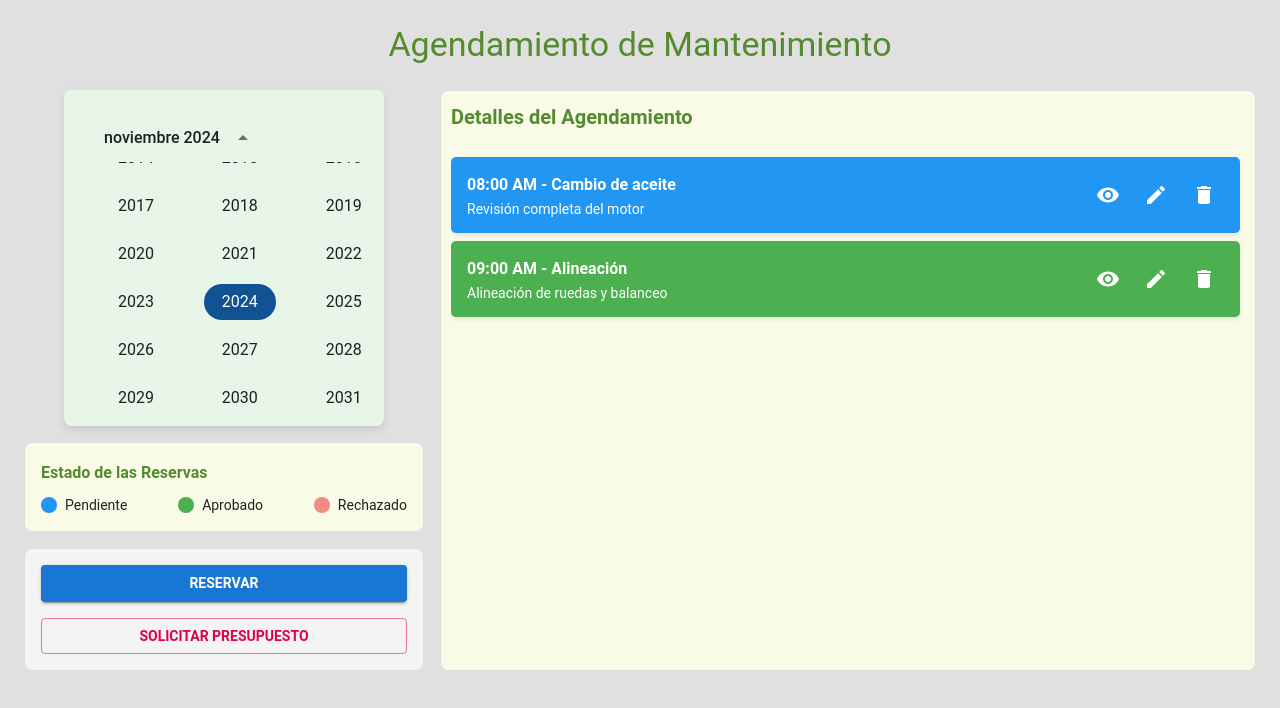
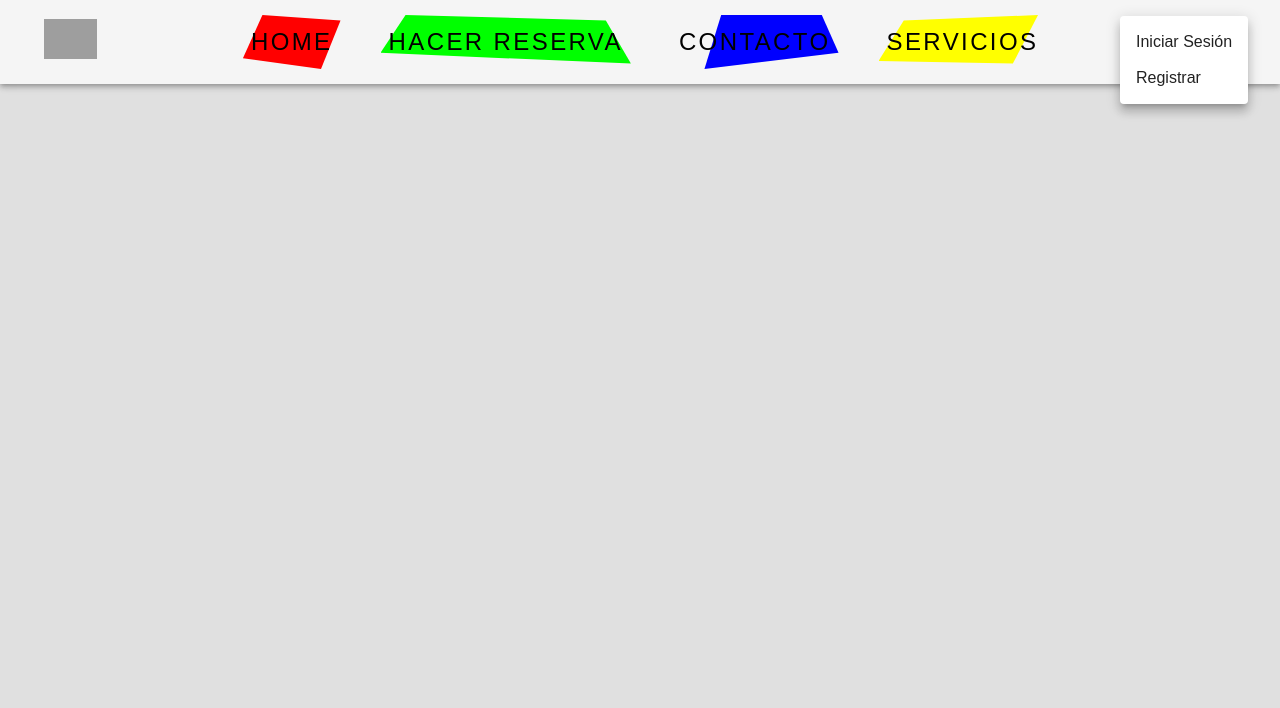
Before and after one commit to ChelochoX/autoagenda-fronted, a React (Vite) app: page / in a window 1280 px wide. Both pictures are taken after a click on the button "account of current user". Shown: the top 708 px of the page. Built offline with nearby package versions, Linux system fonts and the light colour scheme; grey boxes are pictures that could not be loaded.

Commit message:
se agrega encabezado y se modifgica el moduilo agenamiento

```diff
--- a/package.json
+++ b/package.json
@@ -13,12 +13,13 @@
     "@emotion/react": "^11.13.5",
     "@emotion/styled": "^11.13.5",
     "@mui/icons-material": "^6.1.8",
-    "@mui/material": "^6.1.8",
+    "@mui/material": "^6.1.9",
     "@mui/x-date-pickers": "^7.23.0",
     "dayjs": "^1.11.13",
     "lodash": "^4.17.21",
     "react": "^18.3.1",
-    "react-dom": "^18.3.1"
+    "react-dom": "^18.3.1",
+    "react-router-dom": "^7.0.1"
   },
   "devDependencies": {
     "@eslint/js": "^9.13.0",
--- a/src/App.jsx
+++ b/src/App.jsx
@@ -1,8 +1,25 @@
 import React from "react";
+import { BrowserRouter as Router, Routes, Route } from "react-router-dom";
+import Header from "./Componentes/Header"; // Encabezado global
+// import Home from "./Modulos/Home/Home";
 import Agendamiento from "./Modulos/Reservas/Paginas/Agendamiento";
+// import Contacto from "./Modulos/Contacto/Paginas/Contacto";
+// import Servicios from "./Modulos/Servicios/Paginas/Servicios";
 
 const App = () => {
-  return <Agendamiento />;
+  return (
+    <Router>
+      {/* Componente global Header */}
+      <Header />
+      {/* Rutas para el contenido dinámico */}
+      <Routes>
+        {/* <Route path="/" element={<Home />} /> */}
+        <Route path="/reserva" element={<Agendamiento />} />
+        {/* <Route path="/contacto" element={<Contacto />} />
+        <Route path="/servicios" element={<Servicios />} /> */}
+      </Routes>
+    </Router>
+  );
 };
 
 export default App;
--- /dev/null
+++ b/src/Componentes/Header.jsx
@@ -0,0 +1,232 @@
+import React from "react";
+import { Link } from "react-router-dom";
+import {
+  AppBar,
+  Toolbar,
+  Button,
+  IconButton,
+  Menu,
+  MenuItem,
+  Box,
+  Drawer,
+  List,
+  ListItem,
+  useMediaQuery,
+  useTheme,
+} from "@mui/material";
+import login from "../Assets/iconos/login.png"; // Imagen de login
+import MenuIcon from "@mui/icons-material/Menu";
+
+const Header = () => {
+  const links = [
+    {
+      name: "Home",
+      path: "/",
+      color: "#FF0000",
+      shape: "polygon(20% 0, 100% 10%, 80% 100%, 0 80%)",
+    },
+    {
+      name: "Hacer Reserva",
+      path: "/reserva",
+      color: "#00FF00",
+      shape: "polygon(10% 0, 90% 10%, 100% 90%, 0 70%)",
+    },
+    {
+      name: "Contacto",
+      path: "/contacto",
+      color: "#0000FF",
+      shape: "polygon(30% 0, 90% 0, 100% 70%, 20% 100%)",
+    },
+    {
+      name: "Servicios",
+      path: "/servicios",
+      color: "#FFFF00",
+      shape: "polygon(15% 10%, 95% 0, 80% 90%, 0 85%)",
+    },
+  ];
+
+  const [anchorEl, setAnchorEl] = React.useState(null);
+  const [drawerOpen, setDrawerOpen] = React.useState(false);
+  const open = Boolean(anchorEl);
+
+  const handleMenuOpen = (event) => {
+    setAnchorEl(event.currentTarget);
+  };
+
+  const handleMenuClose = () => {
+    setAnchorEl(null);
+  };
+
+  const theme = useTheme();
+  const isMobile = useMediaQuery(theme.breakpoints.down("md"));
+
+  // Manejo del Drawer en dispositivos móviles
+  const toggleDrawer = (open) => () => {
+    setDrawerOpen(open);
+  };
+
+  // Cerrar el menú después de hacer clic en un enlace en modo móvil
+  const handleLinkClick = () => {
+    setDrawerOpen(false);
+  };
+
+  return (
+    <AppBar
+      position="sticky"
+      sx={{ backgroundColor: "#f5f5f5", padding: "10px 20px" }}
+    >
+      <Toolbar sx={{ justifyContent: "space-between" }}>
+        {/* Logo en la esquina izquierda */}
+        <Box>
+          <img
+            src={"logo"} // Reemplaza con la ruta de tu logo
+            alt="Logo Empresa"
+            style={{ height: "40px", cursor: "pointer" }}
+          />
+        </Box>
+
+        {/* Menú en dispositivos grandes */}
+        {!isMobile ? (
+          <Box sx={{ display: "flex", alignItems: "center" }}>
+            {links.map((link, index) => (
+              <Button
+                key={index}
+                component={Link}
+                to={link.path}
+                sx={{
+                  position: "relative",
+                  margin: "0 20px",
+                  color: "#000", // Negro para mejor legibilidad
+                  fontSize: "1.5rem", // Tamaño de letra más grande
+                  textTransform: "uppercase",
+                  fontWeight: "normal", // Sin negrita
+                  letterSpacing: "0.1em",
+                  "&::before": {
+                    content: '""',
+                    position: "absolute",
+                    top: 0,
+                    left: 0,
+                    width: "100%",
+                    height: "100%",
+                    backgroundColor: link.color,
+                    clipPath: link.shape, // Forma dinámica
+                    zIndex: -1,
+                    transition: "all 0.3s ease",
+                  },
+                  "&:hover::before": {
+                    transform: "scale(1.1)", // Efecto hover
+                  },
+                }}
+              >
+                {link.name}
+              </Button>
+            ))}
+          </Box>
+        ) : (
+          // Icono de menú hamburguesa en dispositivos móviles
+          <IconButton
+            color="inherit"
+            aria-label="open menu"
+            edge="start"
+            onClick={toggleDrawer(true)}
+            sx={{ display: { md: "none" } }}
+          >
+            <MenuIcon />
+          </IconButton>
+        )}
+
+        {/* Icono de Usuario con Efecto Hover */}
+        <Box>
+          <IconButton
+            size="large"
+            edge="end"
+            aria-label="account of current user"
+            aria-controls="menu-appbar"
+            aria-haspopup="true"
+            onClick={handleMenuOpen}
+            sx={{ color: "#000" }}
+          >
+            <img
+              src={login} // Aquí colocas la imagen login.png
+              alt="Login"
+              style={{
+                width: "2rem", // Ajusta el tamaño según sea necesario
+                height: "2rem", // Ajusta el tamaño según sea necesario
+                borderRadius: "50%", // Borde redondeado (círculo)
+                border: "2px solid transparent", // Inicialmente sin borde visible
+                padding: "2px", // Espaciado interno entre la imagen y el borde
+                transition: "all 0.3s ease", // Animación suave
+              }}
+              className="login-icon"
+            />
+          </IconButton>
+          <Menu
+            id="menu-appbar"
+            anchorEl={anchorEl}
+            anchorOrigin={{
+              vertical: "top",
+              horizontal: "right",
+            }}
+            keepMounted
+            transformOrigin={{
+              vertical: "top",
+              horizontal: "right",
+            }}
+            open={open}
+            onClose={handleMenuClose}
+          >
+            <MenuItem onClick={handleMenuClose}>Iniciar Sesión</MenuItem>
+            <MenuItem onClick={handleMenuClose}>Registrar</MenuItem>
+          </Menu>
+        </Box>
+      </Toolbar>
+
+      {/* Drawer (Menú lateral) para móvil */}
+      <Drawer anchor="left" open={drawerOpen} onClose={toggleDrawer(false)}>
+        <List>
+          {links.map((link, index) => (
+            <ListItem
+              button
+              key={index}
+              component={Link}
+              to={link.path}
+              onClick={handleLinkClick}
+            >
+              <Button
+                sx={{
+                  width: "100%",
+                  textTransform: "uppercase",
+                  fontWeight: "normal", // Sin negrita
+                  letterSpacing: "0.1em",
+                  color: "#000",
+                  position: "relative",
+                  margin: "10px 0",
+                  fontSize: "1rem",
+                  "&::before": {
+                    content: '""',
+                    position: "absolute",
+                    top: 0,
+                    left: 0,
+                    width: "100%",
+                    height: "100%",
+                    backgroundColor: link.color,
+                    clipPath: link.shape, // Forma dinámica
+                    zIndex: -1,
+                    transition: "all 0.3s ease",
+                  },
+                  "&:hover::before": {
+                    transform: "scale(1.1)", // Efecto hover
+                  },
+                }}
+              >
+                {link.name}
+              </Button>
+            </ListItem>
+          ))}
+        </List>
+      </Drawer>
+    </AppBar>
+  );
+};
+
+export default Header;
--- a/src/Modulos/Reservas/Componentes/ModalReservar.jsx
+++ b/src/Modulos/Reservas/Componentes/ModalReservar.jsx
@@ -94,7 +94,7 @@ const ModalReservar = ({ open, onClose, onGuardar, selectedDate }) => {
     const nuevaCita = {
       id_vehiculo: vehiculo,
       fecha: fecha ? fecha.format("YYYY-MM-DD") : "",
-      hora: hora ? hora.format("HH:mm") : null, // Convertimos `hora` a string en formato "HH:mm"
+      hora: hora ? hora.format("HH:mm") : null,
       id_tipo_servicio: servicio,
       descripcion,
       estado: "pendiente",
--- a/src/theme.js
+++ b/src/theme.js
@@ -6,7 +6,7 @@ const theme = createTheme({
     secondary: { main: "#dc004e" },
   },
   typography: {
-    fontFamily: "'Roboto', sans-serif",
+    fontFamily: "'Poppins', sans-serif",
   },
   components: {
     MuiCssBaseline: {
@@ -15,7 +15,7 @@ const theme = createTheme({
           backgroundColor: "#e0e0e0",
           margin: 0,
           padding: 0,
-          fontFamily: "'Roboto', sans-serif",
+          fontFamily: "'Poppins', sans-serif",
           minHeight: "100vh",
         },
       },
```
Also changed, not shown: src/Assets/iconos/login.png (added), 1 other file (tests, documents, lock files or other folders).
